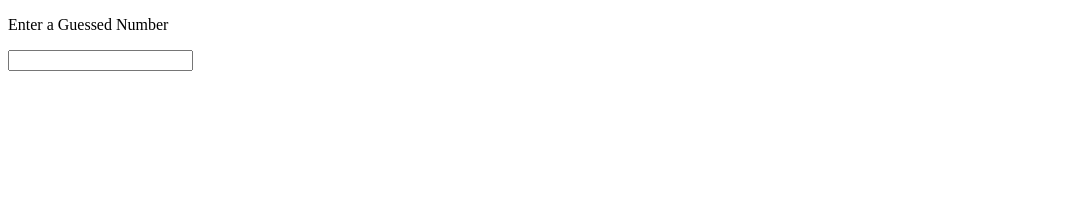
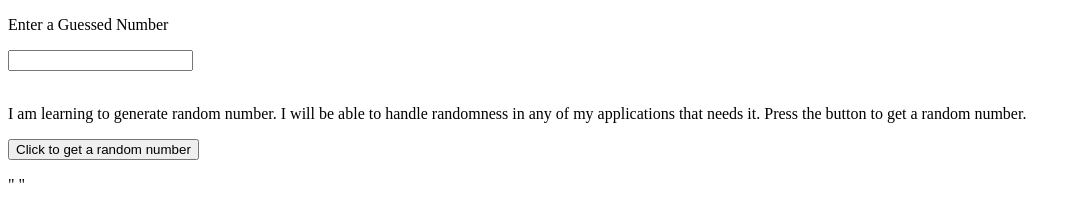
Before and after one commit to acciojob/Hot-or-Cold-Part-I-arunsachan, a website: page main.html in a window 1280 px wide. Shown: the whole page, without its empty margins (0-1081 px from the left). Drawn offline with Linux system fonts and the light colour scheme.

Commit message:
created a submission

```diff
--- a/main.html
+++ b/main.html
@@ -3,11 +3,14 @@
 <head>
 </head>
 <body>
-	<!-- p tag -->
+		<!-- p tag -->
     <p id = "user">Enter a Guessed Number </p>
     <input id= "guess"></input><br><br>
 	<!-- button -->
     <!-- p tag -->
+    <p id="main">I am learning to generate random number. I will be able to handle randomness in any of my applications that needs it. Press the button to get a random number. </p>
+    <button id="btn">Click to get a random number</button>
+    <p id="num">" "</p>
     <p id = "respond"></p>  <!-- This is the respone (Hot or Cold) -->
     <script type="text/javascript" src="./script.js">  <!-- Write the logic in script.js -->
 </script>
```
